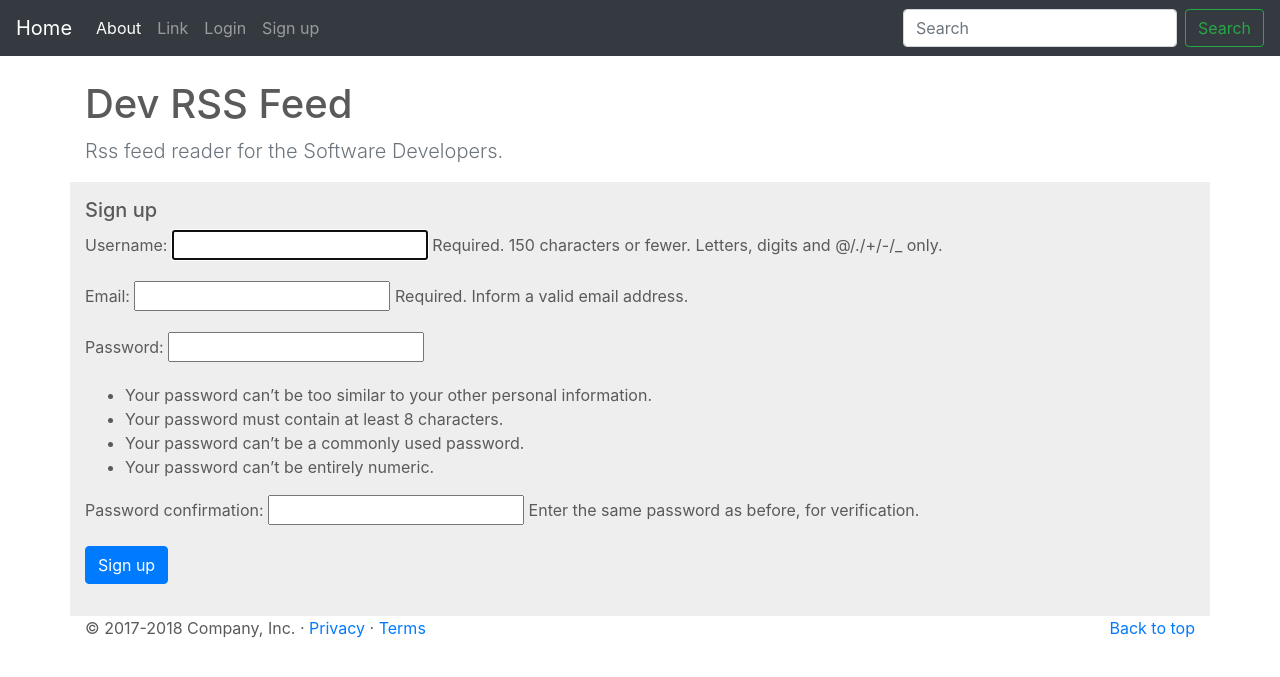
After one commit to h-hub/hacknow-project, a Django app: page /user/signup in a window 1280 px wide. The commit adds this page. Shown: the top 677 px of the page. Run offline with Django 3.2, Linux system fonts and the light colour scheme; some libraries are stand-ins or nearby versions.

Commit message:
add user signup form

```diff
--- a/static/base.css
+++ b/static/base.css
@@ -3,3 +3,9 @@ body {
     padding-bottom: 3rem;
     color: #5a5a5a;
 }
+
+.content {
+    padding-top: 1rem;
+    padding-bottom: 1rem;
+    background-color: rgb(238, 238, 238);
+}
--- a/templates/base.html
+++ b/templates/base.html
@@ -55,6 +55,9 @@
                     <li class="nav-item">
                         <a class="nav-link" href="/user/accounts/login" tabindex="-1" aria-disabled="true">Login</a>
                     </li>
+                    <li class="nav-item">
+                        <a class="nav-link" href="/user/signup" tabindex="-1" aria-disabled="true">Sign up</a>
+                    </li>
                     {% endif %}
                 </ul>
                 <form class="form-inline my-2 my-lg-0">
@@ -71,7 +74,7 @@
                 Rss feed reader for the Software Developers.
             </p>
         </div>
-        <div class="container">
+        <div class="container content">
             {% block content %}
             {% endblock %}
         </div>
--- /dev/null
+++ b/users/forms.py
@@ -0,0 +1,12 @@
+from django import forms
+from django.contrib.auth.forms import UserCreationForm
+from django.contrib.auth.models import User
+
+
+
+class SignUpForm(UserCreationForm):
+    email = forms.EmailField(max_length=254, help_text='Required. Inform a valid email address.')
+
+    class Meta:
+        model = User
+        fields = ('username',  'email', 'password1', 'password2', )
--- /dev/null
+++ b/users/registration/signup.html
@@ -0,0 +1,12 @@
+{% extends 'base.html' %}
+
+{% block content %}
+
+<h5>Sign up</h5>
+  <form method="post">
+    {% csrf_token %}
+    {{ form.as_p }}
+    <button type="submit" class="btn btn-primary">Sign up</button>
+  </form>
+
+{% endblock %}
--- a/users/urls.py
+++ b/users/urls.py
@@ -5,4 +5,5 @@ from . import views
 urlpatterns = [
     path('', views.index, name='index'),
     path('accounts/', include('django.contrib.auth.urls')),
+    path('signup', views.signup, name='signup'),
 ]
--- a/users/views.py
+++ b/users/views.py
@@ -1,7 +1,25 @@
-from django.shortcuts import render
+from django.shortcuts import render, redirect
 
 from django.http import HttpResponse
+from django.contrib.auth import login, authenticate
+from django.contrib.auth.forms import UserCreationForm
+
+from users.forms import SignUpForm
 
 
 def index(request):
     return HttpResponse("Hello, world. You're at the user index.")
+
+def signup(request):
+    if request.method == 'POST':
+        form = SignUpForm(request.POST)
+        if form.is_valid():
+            form.save()
+            username = form.cleaned_data.get('username')
+            raw_password = form.cleaned_data.get('password1')
+            user = authenticate(username=username, password=raw_password)
+            login(request, user)
+            return redirect('home')
+    else:
+        form = SignUpForm()
+    return render(request, 'registration/signup.html', {'form': form})
```
